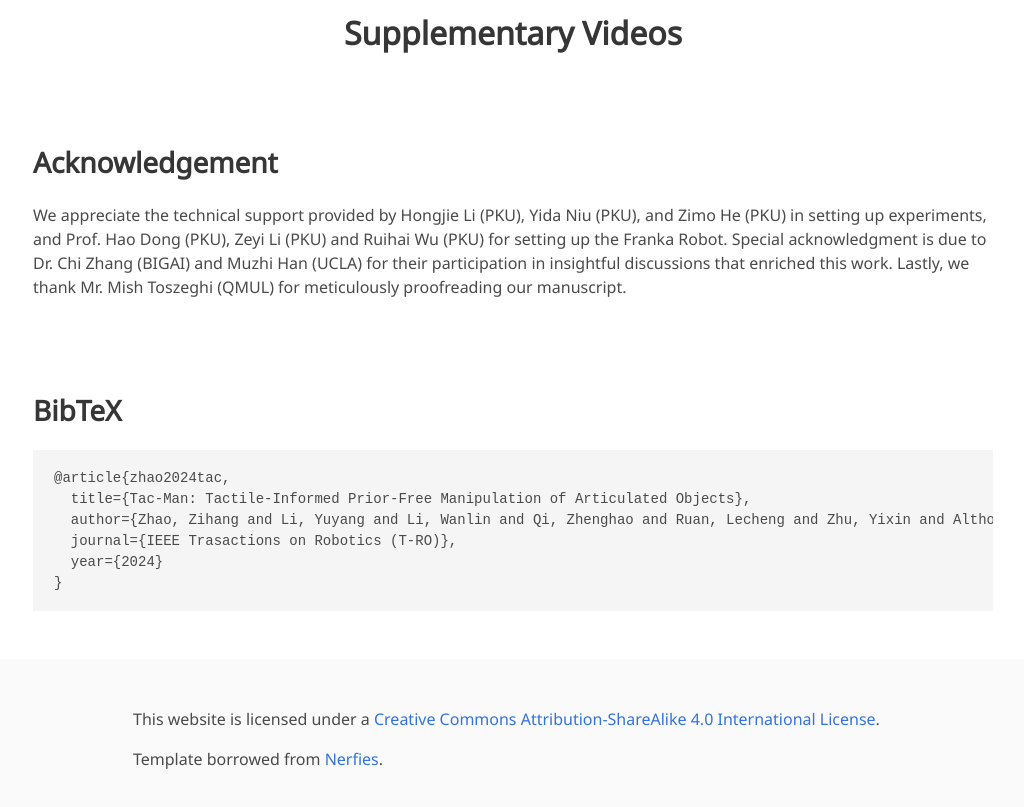
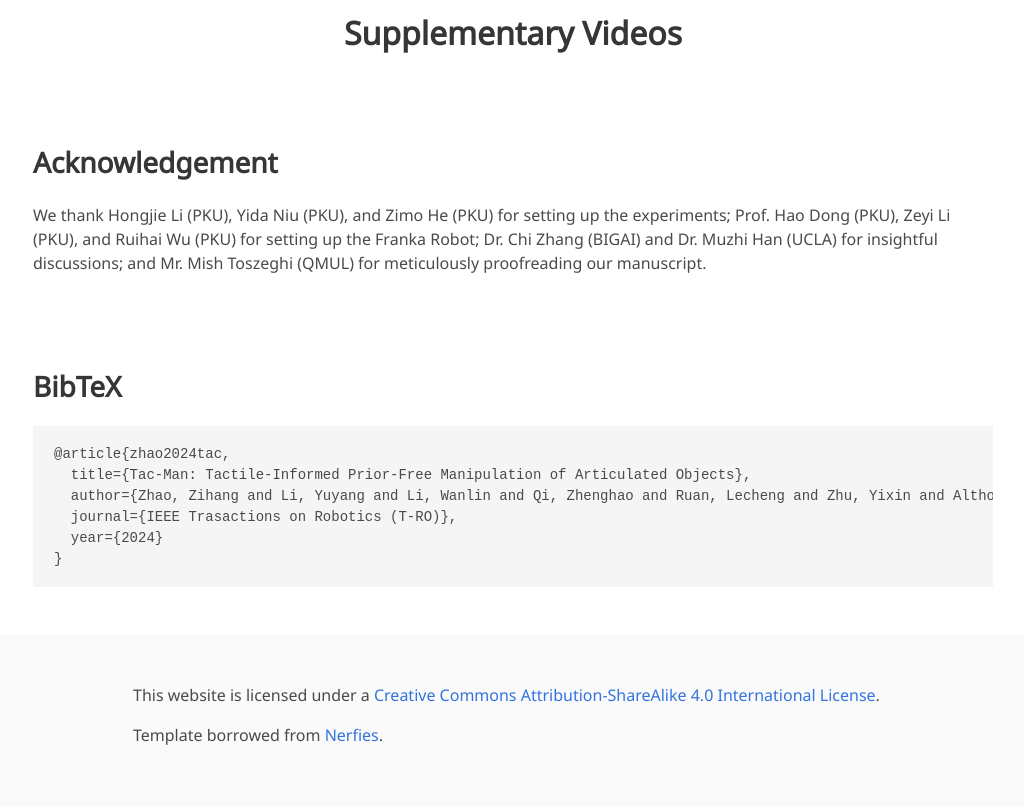
Before and after one commit to TacMan-AOM/tacman-aom.github.io, a plain HTML site: page index.html in a window 1280 px wide. Shown: the part 1177-1984 px from the top of the page, without its empty margins (127-1151 px from the left). Drawn offline with nearby package versions, Linux system fonts and the light colour scheme; some icons are missing; a web font is replaced by a local one.

Commit message:
[fix] fixed the ack

```diff
--- a/index.html
+++ b/index.html
@@ -196,8 +196,7 @@
     <div class="container is-max-desktop content">
       <h2 class="title">Acknowledgement</h2>
       <p>
-        We appreciate the technical support provided by Hongjie Li (PKU), Yida Niu (PKU), and Zimo He (PKU) in setting up experiments, and Prof. Hao Dong (PKU), Zeyi Li (PKU) and Ruihai Wu (PKU) for setting up the Franka Robot. Special acknowledgment is due to Dr. Chi Zhang (BIGAI) and Muzhi Han (UCLA) for their participation in insightful discussions that enriched this work. Lastly, we thank Mr. Mish Toszeghi (QMUL) for meticulously proofreading our manuscript.
-      </p>
+        We thank Hongjie Li (PKU), Yida Niu (PKU), and Zimo He (PKU) for setting up the experiments; Prof. Hao Dong (PKU), Zeyi Li (PKU), and Ruihai Wu (PKU) for setting up the Franka Robot; Dr. Chi Zhang (BIGAI) and Dr. Muzhi Han (UCLA) for insightful discussions; and Mr. Mish Toszeghi (QMUL) for meticulously proofreading our manuscript.
     </div>
   </section>
 
```
